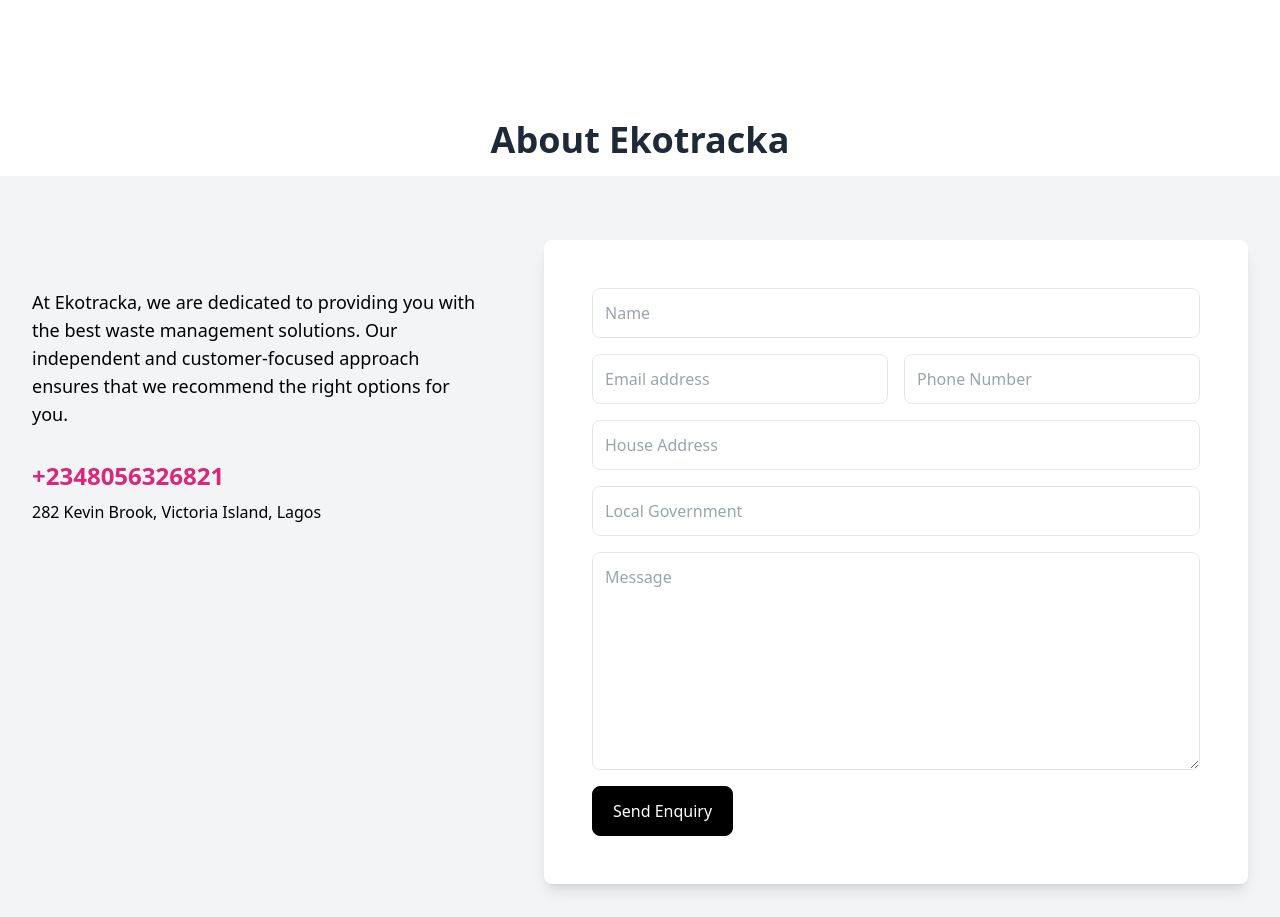
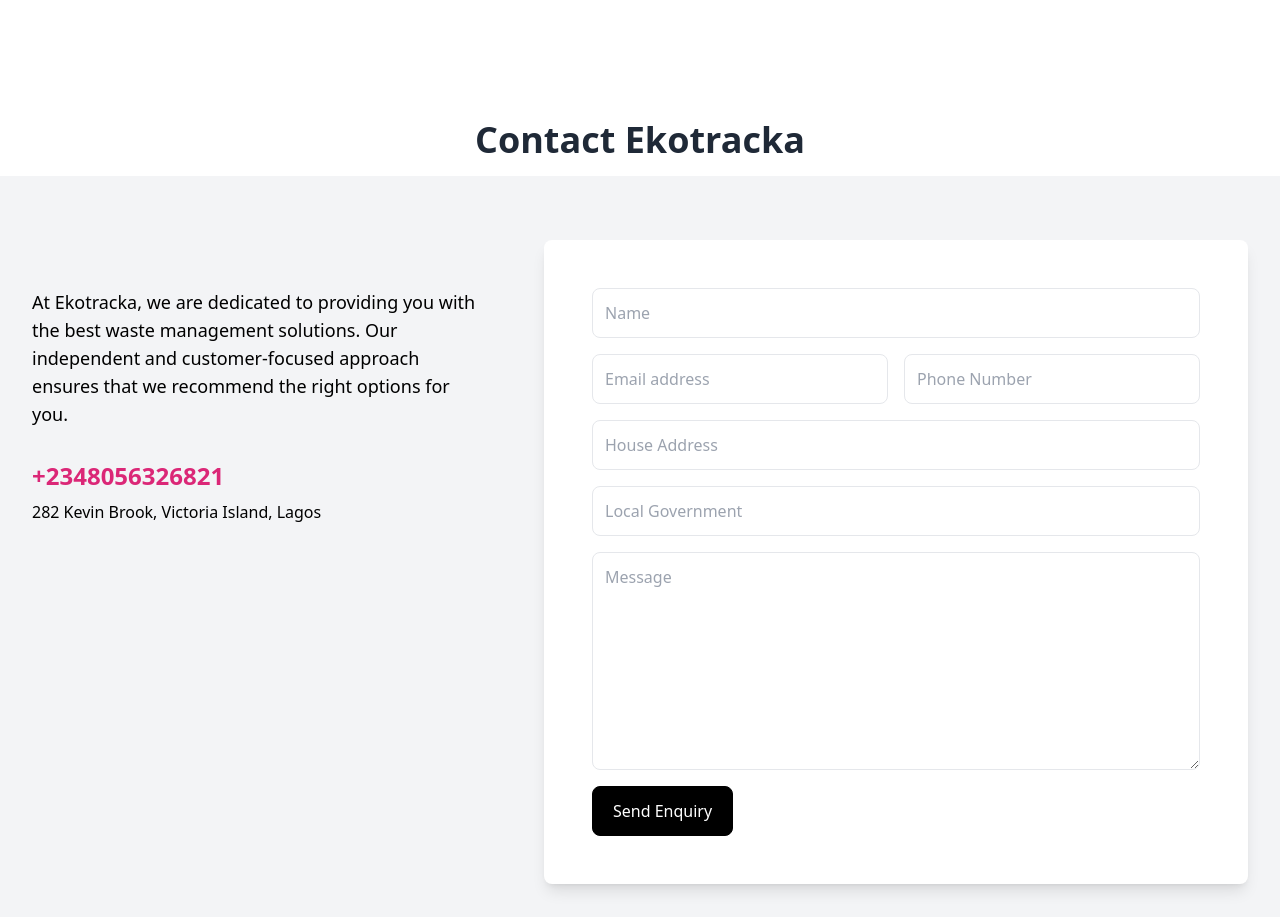
Before and after one commit to Tekhunt/ekotracka, a React (Vite) app: page / in a window 1280 px wide. Shown: the part 3800-4717 px from the top of the page. Built offline with nearby package versions, Linux system fonts and the light colour scheme.

Commit message:
Fix header bug

```diff
--- a/src/App.jsx
+++ b/src/App.jsx
@@ -26,8 +26,6 @@
         <Route path="/about" element={ <About/> } />
         <Route path="/pricing" element={ <Pricing/> } />
         <Route path="/profile" element={ <Profile/> } />
-
-
       </Routes>
   </Router>
   )
--- a/src/components/enquiry.jsx
+++ b/src/components/enquiry.jsx
@@ -2,7 +2,7 @@
     return (
       <>
         <h1 className="text-3xl lg:text-4xl text-center  font-bold leading-9 text-gray-800 pb-4">
-          About Ekotracka
+          Contact Ekotracka
         </h1>
         <section className="bg-gray-100">
           <div className="mx-auto max-w-screen-xl px-4 py-16 sm:px-6 lg:px-8">
```
